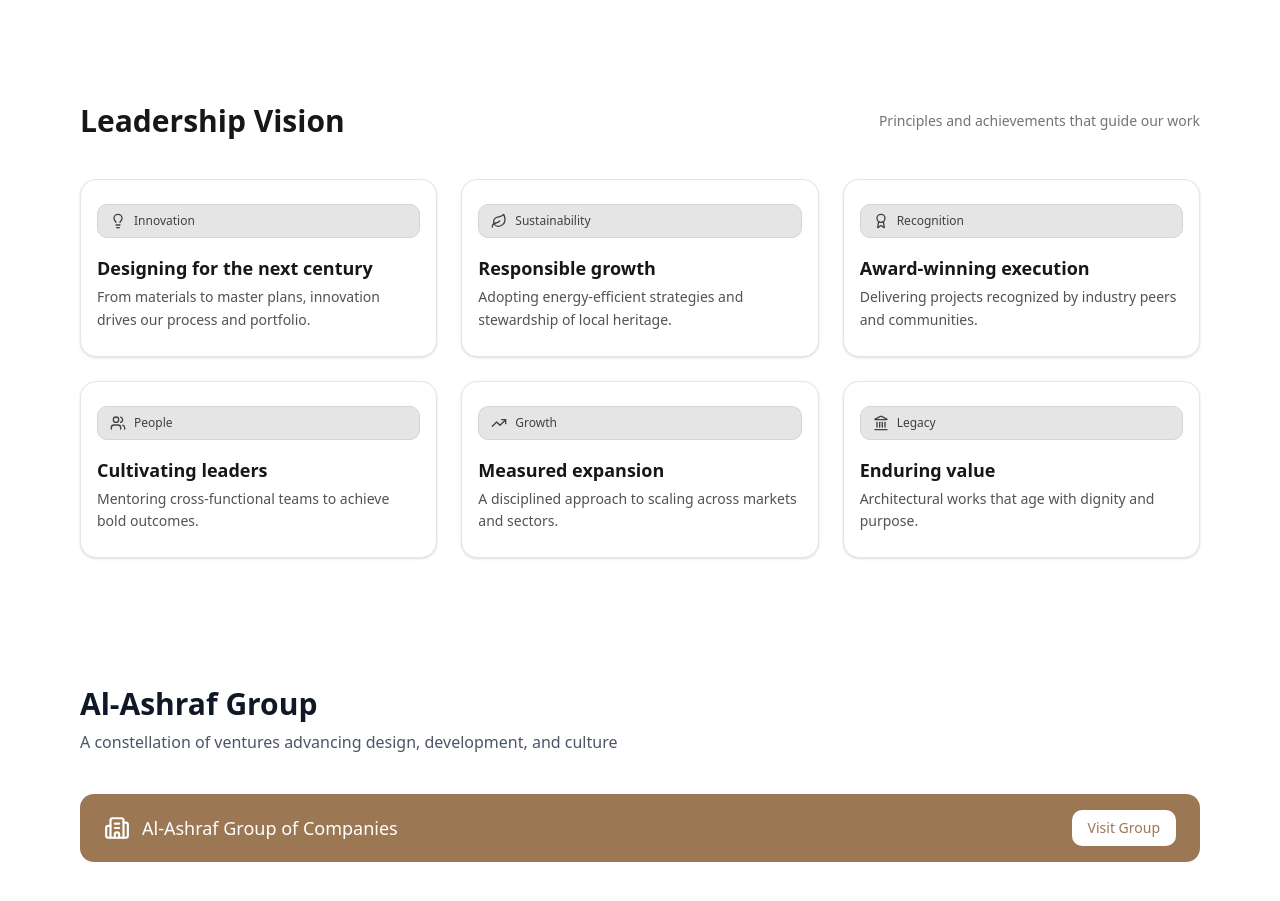
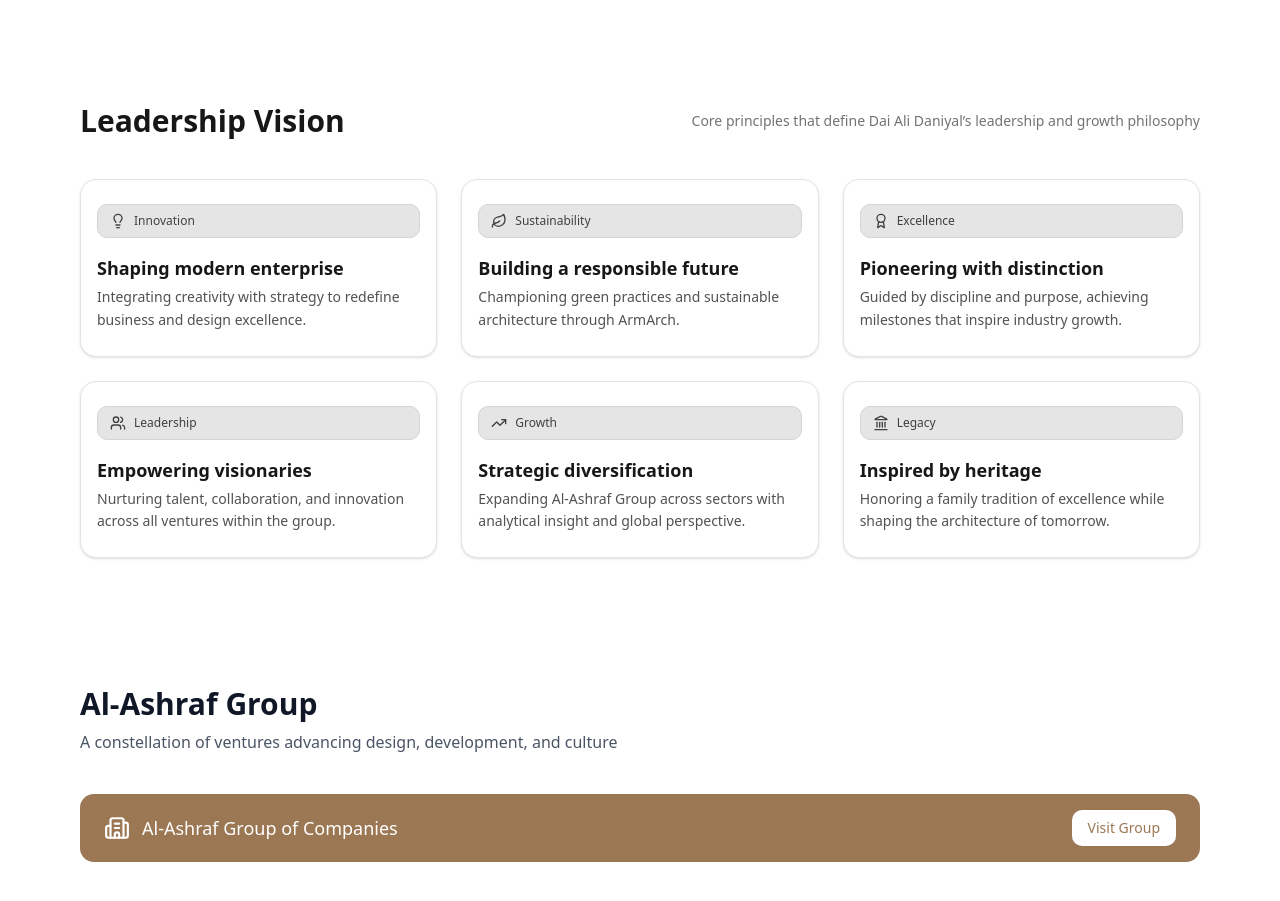
Before and after one commit to burair-ahmed/dai-ali-website, a Next.js app: page / in a window 1280 px wide. Shown: the part 1987-2888 px from the top of the page. Built offline with nearby package versions, Linux system fonts and the light colour scheme.

Commit message:
`Update LeadershipVision component with new content`

```diff
--- a/src/components/LeadershipVision.tsx
+++ b/src/components/LeadershipVision.tsx
@@ -16,44 +16,44 @@
     {
       icon: <Lightbulb className="w-4 h-4" />,
       title: 'Innovation',
-      heading: 'Designing for the next century',
+      heading: 'Shaping modern enterprise',
       description:
-        'From materials to master plans, innovation drives our process and portfolio.',
+        'Integrating creativity with strategy to redefine business and design excellence.',
     },
     {
       icon: <Leaf className="w-4 h-4" />,
       title: 'Sustainability',
-      heading: 'Responsible growth',
+      heading: 'Building a responsible future',
       description:
-        'Adopting energy-efficient strategies and stewardship of local heritage.',
+        'Championing green practices and sustainable architecture through ArmArch.',
     },
     {
       icon: <Award className="w-4 h-4" />,
-      title: 'Recognition',
-      heading: 'Award-winning execution',
+      title: 'Excellence',
+      heading: 'Pioneering with distinction',
       description:
-        'Delivering projects recognized by industry peers and communities.',
+        'Guided by discipline and purpose, achieving milestones that inspire industry growth.',
     },
     {
       icon: <Users className="w-4 h-4" />,
-      title: 'People',
-      heading: 'Cultivating leaders',
+      title: 'Leadership',
+      heading: 'Empowering visionaries',
       description:
-        'Mentoring cross-functional teams to achieve bold outcomes.',
+        'Nurturing talent, collaboration, and innovation across all ventures within the group.',
     },
     {
       icon: <TrendingUp className="w-4 h-4" />,
       title: 'Growth',
-      heading: 'Measured expansion',
+      heading: 'Strategic diversification',
       description:
-        'A disciplined approach to scaling across markets and sectors.',
+        'Expanding Al-Ashraf Group across sectors with analytical insight and global perspective.',
     },
     {
       icon: <Landmark className="w-4 h-4" />,
       title: 'Legacy',
-      heading: 'Enduring value',
+      heading: 'Inspired by heritage',
       description:
-        'Architectural works that age with dignity and purpose.',
+        'Honoring a family tradition of excellence while shaping the architecture of tomorrow.',
     },
   ];
 
@@ -65,7 +65,7 @@
           Leadership Vision
         </h2>
         <p className="text-sm text-neutral-500 mt-2 sm:mt-0">
-          Principles and achievements that guide our work
+          Core principles that define Dai Ali Daniyal’s leadership and growth philosophy
         </p>
       </div>
 
```
Also changed, not shown: src/components/AlAshrafGroup.tsx (line endings or trailing spaces).
